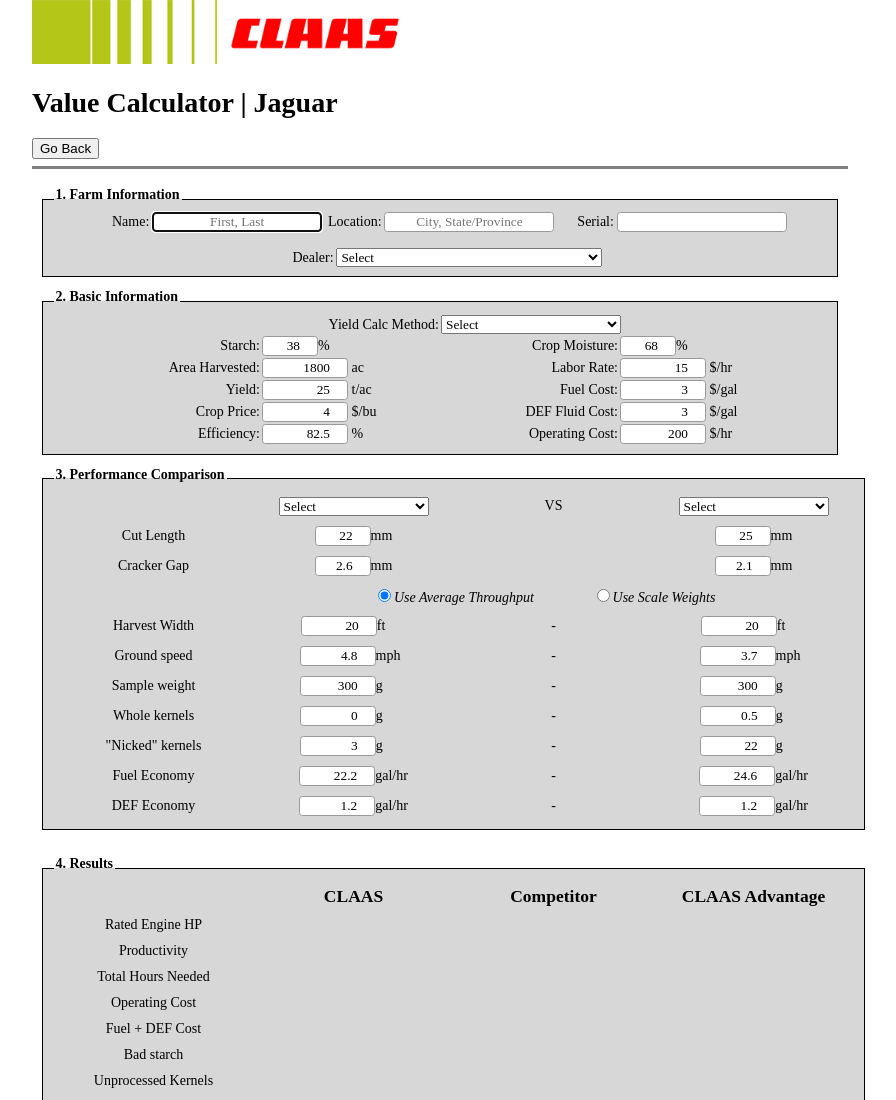
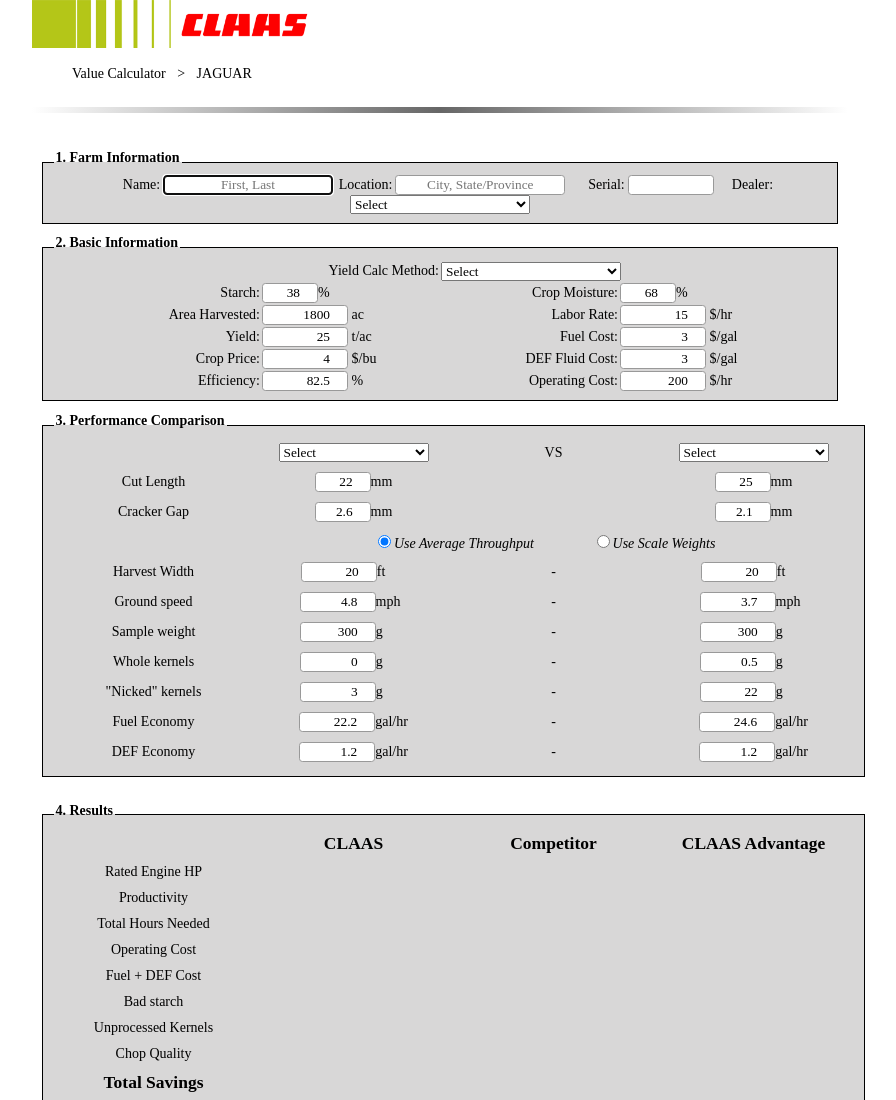
Before and after one commit to antler22/antler22.github.io, a plain HTML site: page JaguarVC.html in a window 1280 px wide. Shown: the top 1100 px of the page, without its empty margins (200-1096 px from the left). Drawn offline with nearby package versions, Linux system fonts and the light colour scheme; a small style sheet from the web is missing.

Commit message:
formatting clean up... again

```diff
--- a/JaguarVC.html
+++ b/JaguarVC.html
@@ -7,7 +7,7 @@
 		<script src="https://ajax.googleapis.com/ajax/libs/jquery/3.1.1/jquery.min.js"></script>
 		<script src="jquerycodearea.js"></script>
 		<link rel="stylesheet" type="text/css" href="mystyle.css">
-
+		<link href="https://www.fontify.me/wf/18e2a1337607f8734ef443d978cb015f" rel="stylesheet" type="text/css">
 
 		<!--warning if browser does not work-->
 		<noscript>
@@ -16,11 +16,11 @@
 		<!--end to warning-->
 
 		<!--insert CLAAS logo, and heading text-->
-		<img src="logo-2x.png" height="64" width="368" float="left">
-		<b><h1>Value Calculator | Jaguar</b></h1>
-
-<a href="index.html"><button>Go Back</button></a>
-
+		<img src="logo-2x.png" height="48" width="276" float="left">
+		<ul class="breadcrumb">
+		  <li><a href="index.html">Value Calculator</a></li>
+		  <li>JAGUAR</li>
+		</ul>
 </head>
 
 <body>
@@ -30,11 +30,10 @@
 	<!--farm info-->
 	<br><fieldset class="part1">
 		<legend><b>1. Farm Information</b></legend>
-			<label for="farmname" class="fieldset1">Name:</label><input type="text" id="farmname" placeholder="First, Last" autofocus required></input>
-			<label for="farmlocation" class="fieldset1">Location:</label><input type="text" id="farmlocation"  onchange="calculate()" placeholder="City, State/Province" required></input>
-			<label for="serialno" class="fieldset1">Serial:</label><input type="text" id="serial" required></input>
-			<br><br>
-			<label for="farmname" class="fieldset1">Dealer:</label><select name="dealername" id="dealername" required>
+		<label for="farmname" class="fieldset1">Name:</label><input type="text" id="farmname" placeholder="First, Last" autofocus required></input>
+		<label for="farmlocation" class="fieldset1">Location:</label><input type="text" id="farmlocation"  onchange="calculate()" placeholder="City, State/Province" required></input>
+		<label for="serialno" class="fieldset1">Serial:</label><input type="text" id="serial" style='width:80px;' required></input>
+		<label for="farmname" class="fieldset1">Dealer:</label><select name="dealername" id="dealername" style='width:180px;' required>
 				<option value="" disabled selected>Select</option>
 				<option>Advanced Ag Tractor Sales and Service</option>
 				<option>Ag Authority, Inc.</option>
@@ -209,7 +208,7 @@
 						<tr>
 							<td colspan=2></td>
 								<td float="center" colspan=2>
-									<select size="1" id="tractorpick1" style="width:150px; text-float:center;" onchange='dothemath();' onChange="tractorpicker1(this);" required>
+									<select size="1" id="tractorpick1" style="width:150px; text-float:center;" onclick='dothemath();' onChange="tractorpicker1(this);" required>
 										<option value="" disabled selected>Select</option>
 										<option value="357">JAGUAR 830 (492)</option>
 										<option value="428">JAGUAR 850 (492)</option>
--- a/mystyle.css
+++ b/mystyle.css
@@ -11,8 +11,6 @@
   }
   a:visited {
   color: black;
-  background-color: transparent;
-  text-decoration: none;
   }
   a:hover {
   opacity: 1.0;
@@ -130,3 +128,10 @@
 ul.breadcrumb li a:hover {
     color: #b3c618;
 }
+ hr {
+   margin: 25px 0;
+   height: 6px;
+   border: none;
+   background: #999999;
+   background: -webkit-gradient(linear, 0 0, 100% 0, from(white), to(white), color-stop(50%, #666666));
+ }
```
Also changed, not shown: LexionVC.html (+2 -4 lines), QuadrantVC.html (+10 -11 lines), XerionVC.html (+10 -12 lines), index.html (+6 -3 lines).
